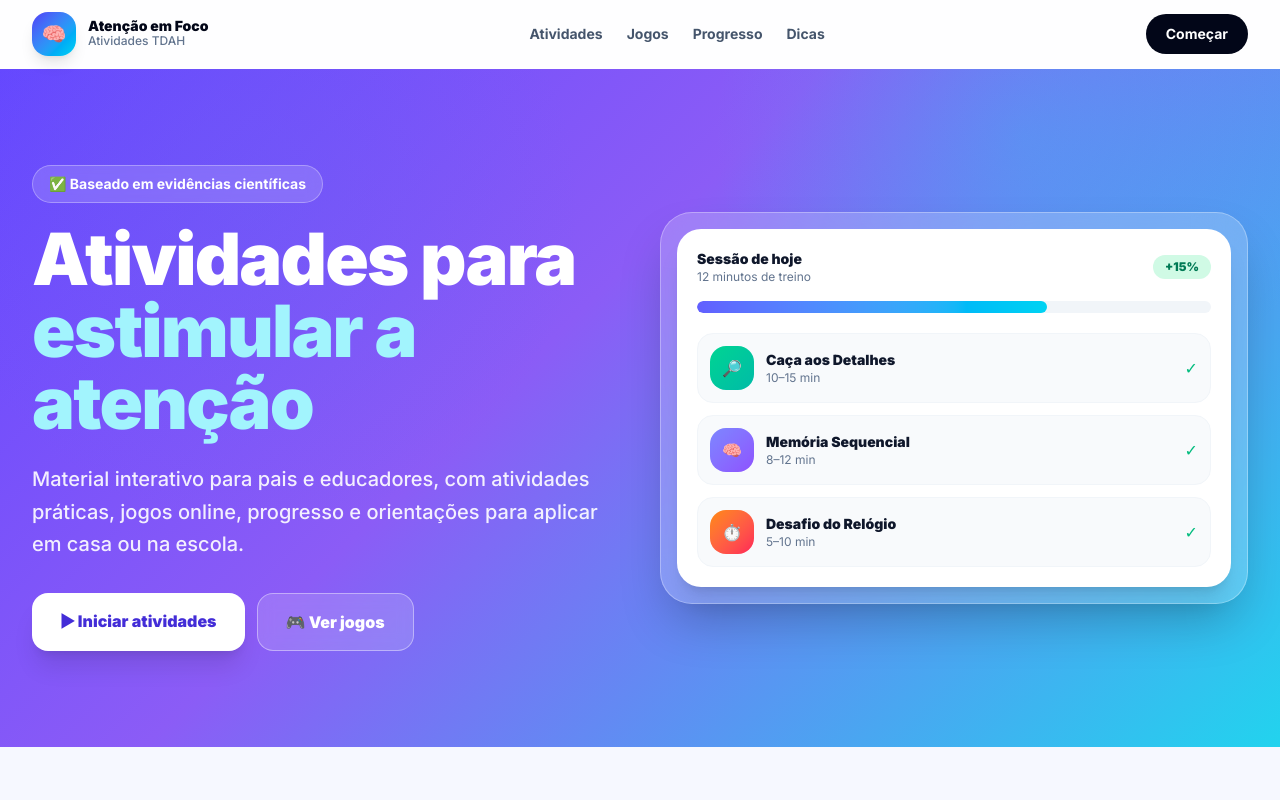
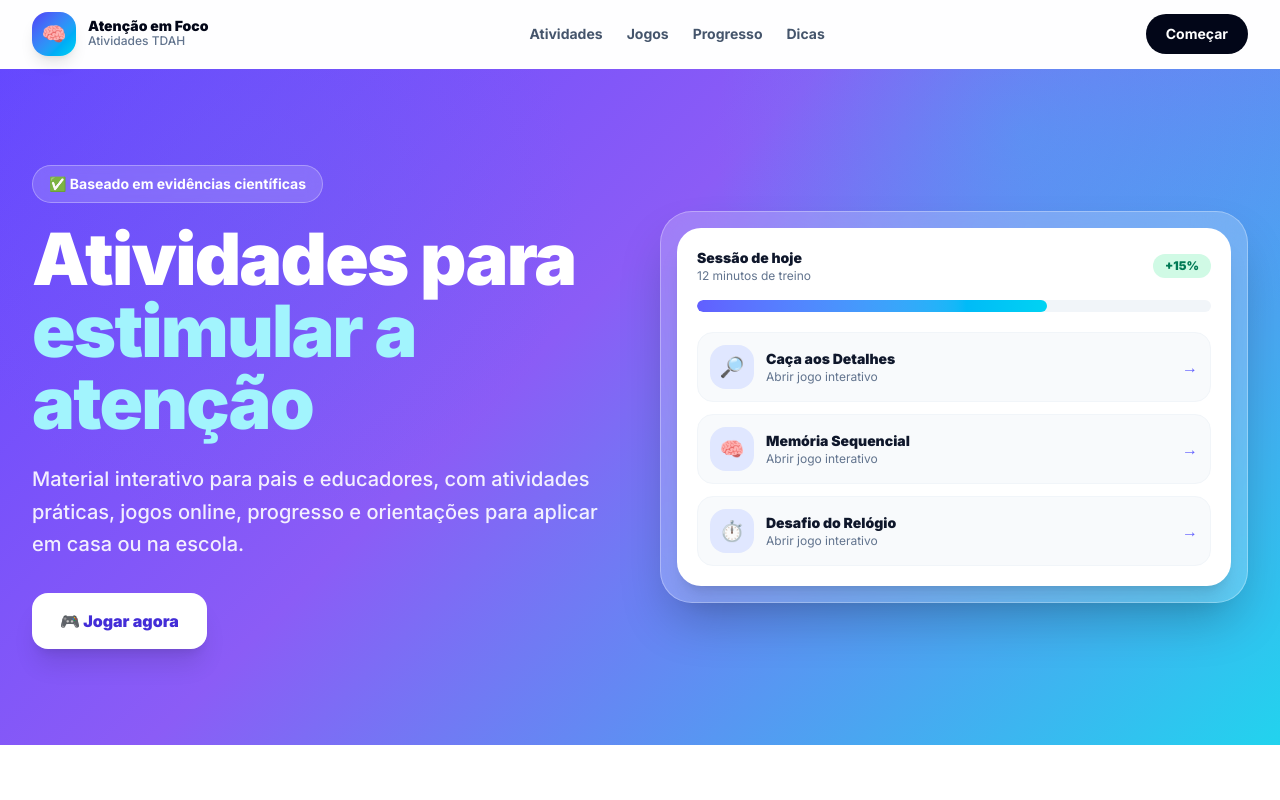
Before and after one commit to andreajoa/estimular-aten-o-sustentada, a Next.js app: page / in a window 1280 px wide. Shown: the top 800 px of the page. Built offline with nearby package versions, Linux system fonts and the light colour scheme.

Commit message:
fix: remove atividades da homepage e prioriza jogos interativos

```diff
--- a/app/atividades/[id]/page.tsx
+++ /dev/null
@@ -1,48 +0,0 @@
-import Link from "next/link";
-import { activities } from "../../data/appData";
-
-const detail: Record<string, string[]> = {
-  "caca-aos-detalhes": ["Observe a cena com calma.", "Procure os itens pedidos.", "Marque cada item encontrado.", "Repita aumentando a dificuldade."],
-  "memoria-sequencial": ["Observe a sequência.", "Espere ela desaparecer.", "Repita na mesma ordem.", "Tente novamente se errar."],
-  "desafio-relogio": ["Veja a tarefa.", "Inicie o cronômetro.", "Clique nos itens corretos.", "Confira o resultado."],
-  "historia-interrompida": ["Leia o trecho.", "Pause em pontos importantes.", "Responda perguntas simples.", "Continue a história."],
-  "sequencia-comandos": ["Leia o comando.", "Execute uma etapa por vez.", "Aumente o número de etapas.", "Registre o progresso."],
-};
-
-export default async function AtividadeDetalhe({ params }: { params: Promise<{ id: string }> }) {
-  const { id } = await params;
-  const activity = activities.find((a) => a.id === id);
-
-  if (!activity) {
-    return (
-      <main className="section-container py-16">
-        <h1 className="text-3xl font-bold">Atividade não encontrada</h1>
-        <Link href="/atividades" className="btn-primary mt-6 inline-block">Voltar</Link>
-      </main>
-    );
-  }
-
-  return (
-    <main className="section-container py-12 md:py-20">
-      <Link href="/atividades" className="text-indigo-600 font-bold">← Voltar</Link>
-      <section className="card mt-6">
-        <div className="text-6xl mb-4">{activity.emoji}</div>
-        <h1 className="text-3xl md:text-5xl font-bold text-slate-800">{activity.title}</h1>
-        <p className="text-slate-500 mt-3">{activity.level} • {activity.time}</p>
-
-        <div className="grid md:grid-cols-2 gap-4 mt-8">
-          {(detail[id] || []).map((step, i) => (
-            <div key={step} className="bg-slate-50 rounded-2xl p-5 border border-slate-100">
-              <div className="font-bold text-indigo-600 mb-1">Passo {i + 1}</div>
-              <p className="text-slate-700">{step}</p>
-            </div>
-          ))}
-        </div>
-
-        <Link href="/jogos" className="btn-primary mt-8 inline-block">
-          Abrir jogos interativos
-        </Link>
-      </section>
-    </main>
-  );
-}
--- a/app/atividades/page.tsx
+++ /dev/null
@@ -1,9 +0,0 @@
-import Activities from "../components/Activities";
-
-export default function AtividadesPage() {
-  return (
-    <main>
-      <Activities />
-    </main>
-  );
-}
--- a/app/components/HomeClient.tsx
+++ b/app/components/HomeClient.tsx
@@ -69,8 +69,7 @@ export default function HomeClient() {
             <h1 className="text-5xl font-black tracking-tight text-white md:text-7xl">Atividades para <span className="block text-cyan-200">estimular a atenção</span></h1>
             <p className="mt-6 max-w-2xl text-lg font-medium leading-relaxed text-white/90 md:text-xl">Material interativo para pais e educadores, com atividades práticas, jogos online, progresso e orientações para aplicar em casa ou na escola.</p>
             <div className="mt-8 flex flex-col justify-center gap-3 sm:flex-row md:justify-start">
-              <Link href="/atividades" className="rounded-2xl bg-white px-7 py-4 font-black text-indigo-700 shadow-xl">▶ Iniciar atividades</Link>
-              <Link href="/jogos" className="rounded-2xl border border-white/40 bg-white/15 px-7 py-4 font-black text-white backdrop-blur">🎮 Ver jogos</Link>
+              <Link href="/jogos" className="rounded-2xl bg-white px-7 py-4 font-black text-indigo-700 shadow-xl">🎮 Jogar agora</Link>
             </div>
           </div>
 
@@ -82,11 +81,14 @@ export default function HomeClient() {
               </div>
               <div className="mb-5 h-3 overflow-hidden rounded-full bg-slate-100"><div className="h-full w-[68%] rounded-full bg-gradient-to-r from-indigo-500 to-cyan-400" /></div>
               <div className="grid gap-3">
-                {activities.slice(0,3).map(a => (
-                  <Link href={`/atividades/${a.id}`} key={a.id} className="flex items-center gap-3 rounded-2xl border border-slate-100 bg-slate-50 p-3">
-                    <div className={`grid h-11 w-11 place-items-center rounded-2xl bg-gradient-to-br ${a.color} text-white`}>{a.emoji}</div>
-                    <div className="flex-1"><div className="text-sm font-black">{a.title}</div><div className="text-xs text-slate-500">{a.time}</div></div>
-                    <span className="text-emerald-500">✓</span>
+                {games.map(g => (
+                  <Link href={`/jogos/${g.id}`} key={g.id} className="flex items-center gap-3 rounded-2xl border border-slate-100 bg-slate-50 p-3">
+                    <div className="grid h-11 w-11 place-items-center rounded-2xl bg-indigo-100 text-xl">{g.emoji}</div>
+                    <div className="flex-1">
+                      <div className="text-sm font-black">{g.title}</div>
+                      <div className="text-xs text-slate-500">Abrir jogo interativo</div>
+                    </div>
+                    <span className="text-indigo-500">→</span>
                   </Link>
                 ))}
               </div>
@@ -95,7 +97,6 @@ export default function HomeClient() {
         </div>
       </section>
 
-      <ActivitiesSection />
       <GamesSection />
       <ProgressSection />
       <TipsSection />
```
